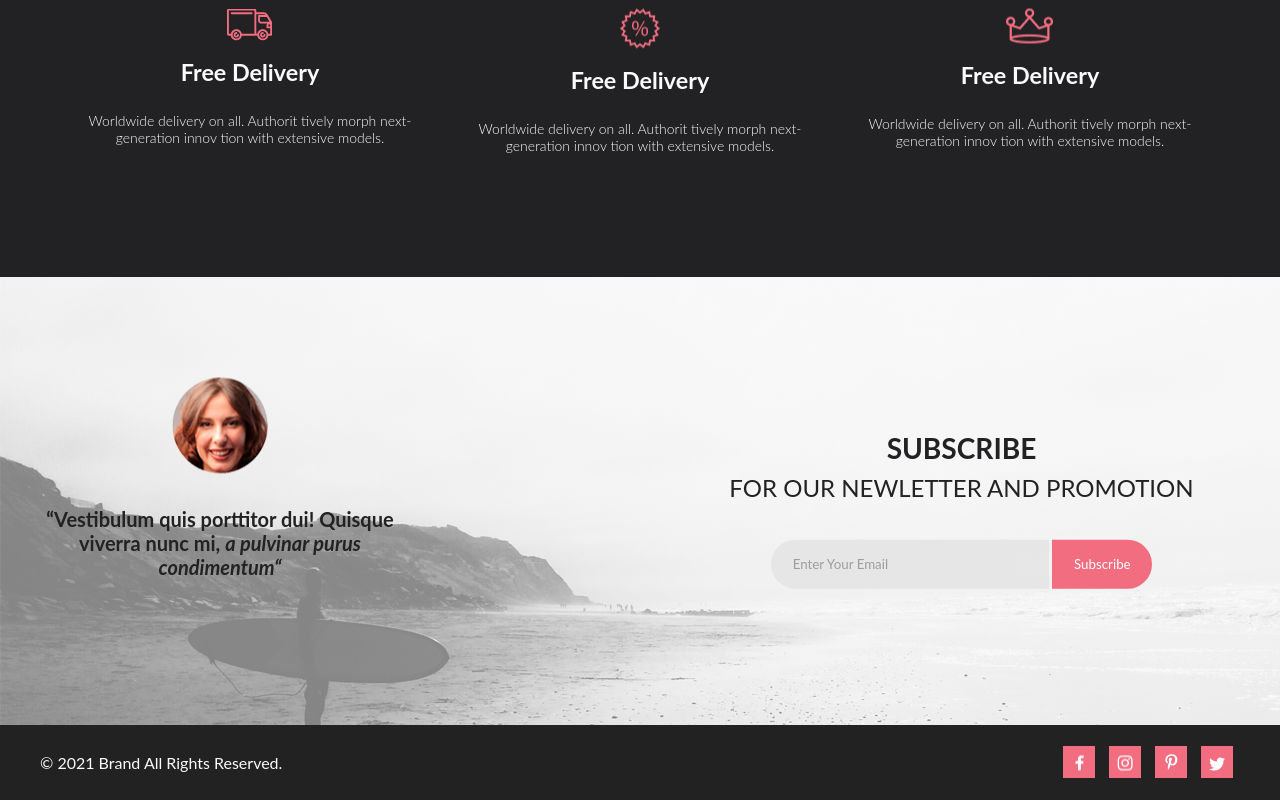
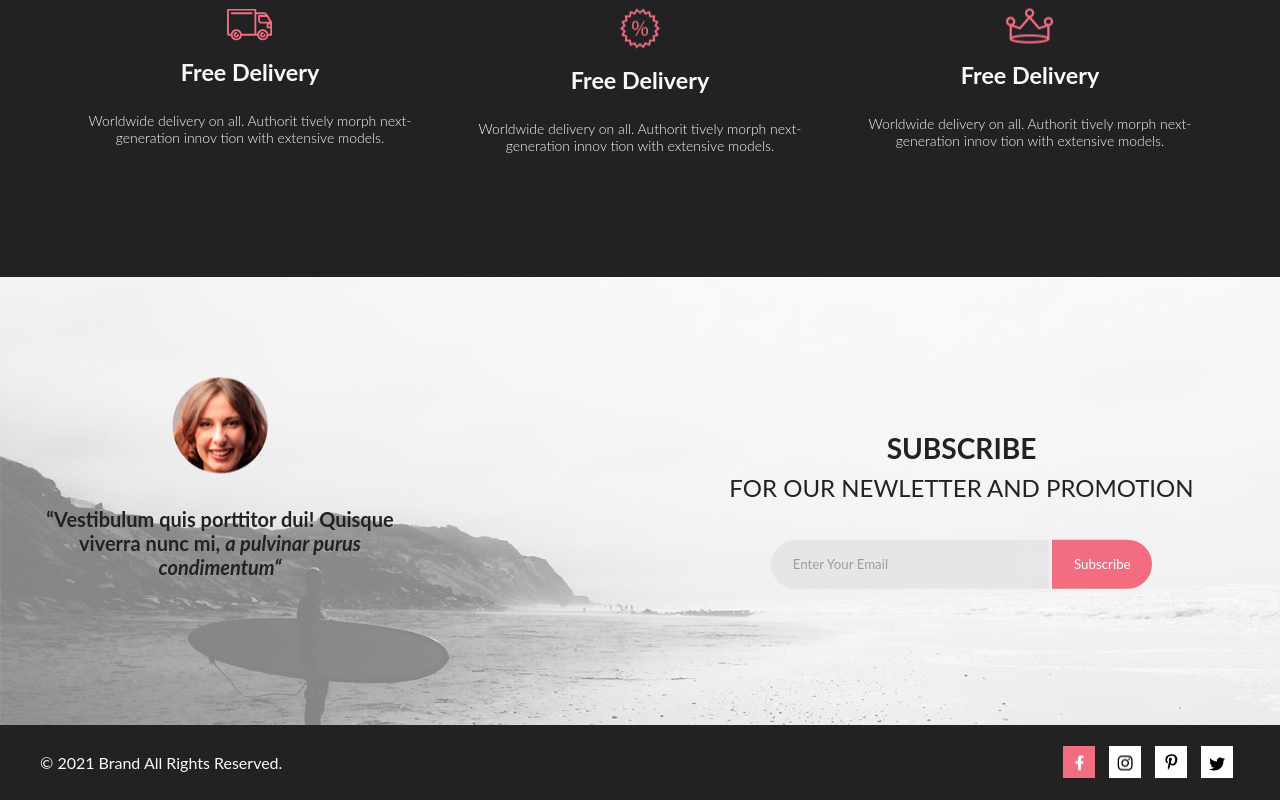
Before and after one commit to Eorthus/online-store, a plain HTML site: page index.html in a window 1280 px wide. In both pictures the pointer is over the element 1079 px from the left and 3885 px from the top of the page. Shown: the part 3123-3923 px from the top of the page. Drawn offline with Linux system fonts and the light colour scheme; a web font is replaced by a local one.

Commit message:
Добавлено выделение каждой иконки соцсети при наведении

```diff
--- a/style.css
+++ b/style.css
@@ -339,10 +339,10 @@ transform: translateY(-50%);
 .footer-bottom-right{
         display:inline-flex;
 }
-.footer-bottom-right:hover .footer-bottom-right-icon{
+.footer-bottom-right-icon:hover{
 background-color: #F16D7F;
 }
-.footer-bottom-right:hover img{
+.footer-bottom-right-icon:hover img{
     filter: brightness(0) invert(1);
 }
 .socset{
```
